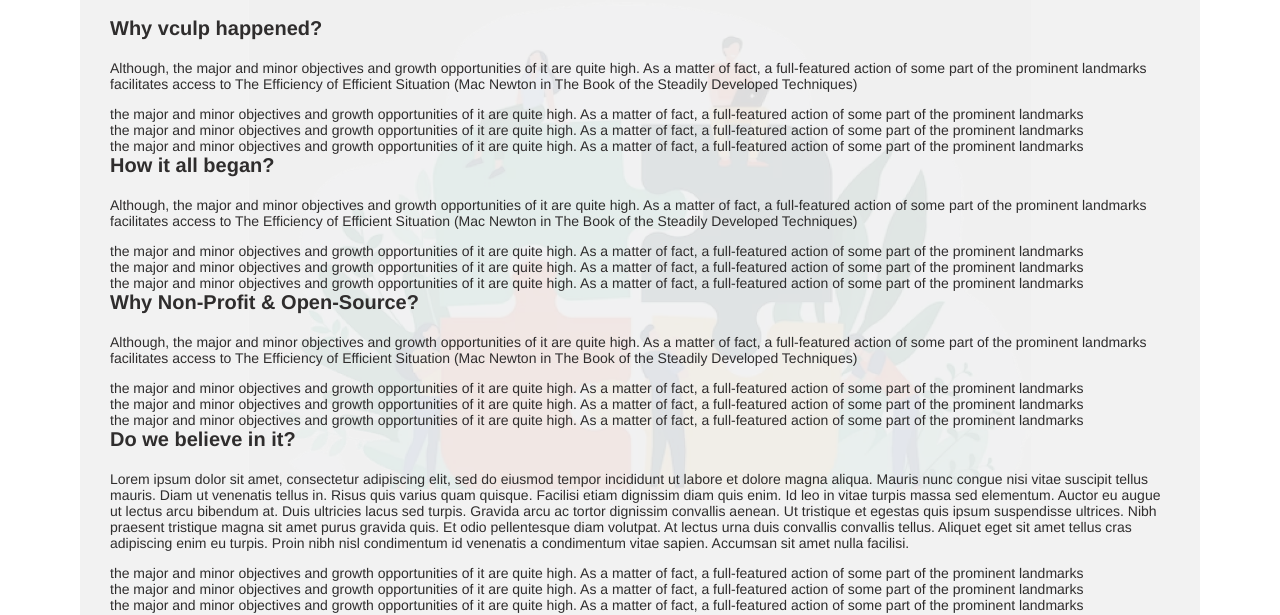
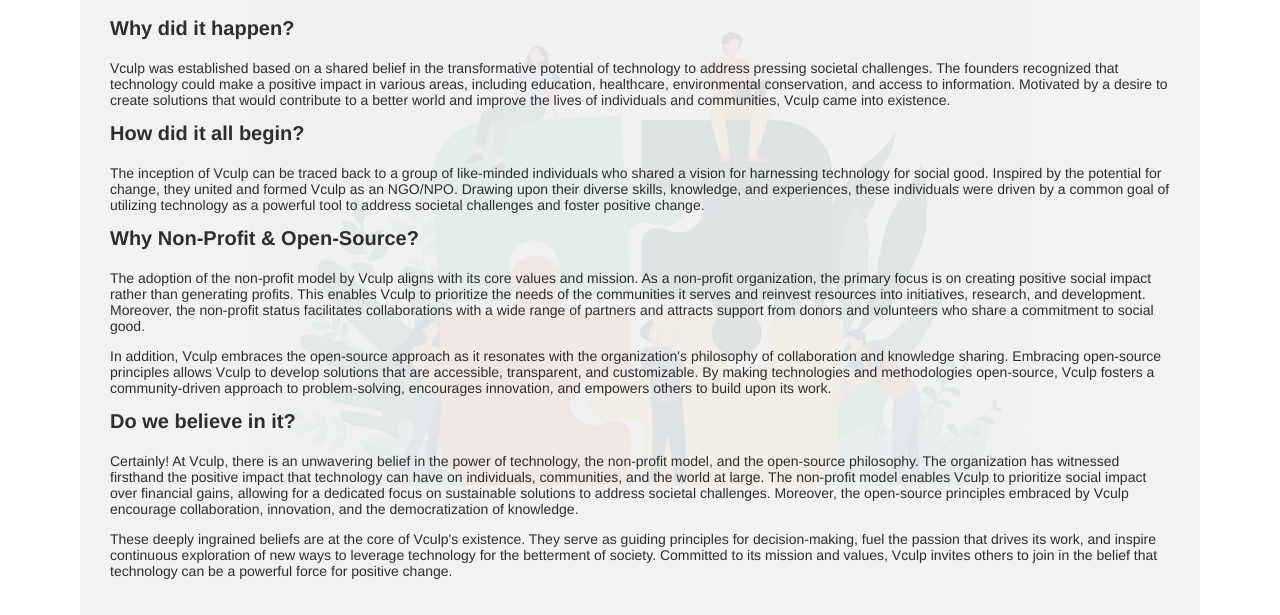
Before and after one commit to vculp-repos/vculp-web, a plain HTML site: page ourstory.html in a window 1280 px wide. Shown: the part 218-833 px from the top of the page. Drawn offline with nearby package versions, Linux system fonts and the light colour scheme.

Commit message:
Update ourstory.html
updated our story content

```diff
--- a/ourstory.html
+++ b/ourstory.html
@@ -69,38 +69,22 @@
     </div>
     <div class="middlecontainer aboutusbg">
         <div class="aboutus">
-            <h1>Our Story</h1>
-            <h2>Why vculp happened?</h2>
+           <h1>Our Story</h1>
+<h4>Why did it happen?</h4>
+<p>Vculp was established based on a shared belief in the transformative potential of technology to address pressing societal challenges. The founders recognized that technology could make a positive impact in various areas, including education, healthcare, environmental conservation, and access to information. Motivated by a desire to create solutions that would contribute to a better world and improve the lives of individuals and communities, Vculp came into existence.</p>
 
-            <p>Although, the major and minor objectives and growth opportunities of it are quite high. As a matter of fact, a full-featured action of some part of the prominent landmarks facilitates access to The Efficiency of Efficient Situation (Mac Newton in The Book of the Steadily Developed Techniques) </p>
-            <ul>
-                <li>the major and minor objectives and growth opportunities of it are quite high. As a matter of fact, a full-featured action of some part of the prominent landmarks</li>
-                <li>the major and minor objectives and growth opportunities of it are quite high. As a matter of fact, a full-featured action of some part of the prominent landmarks</li>
-                <li>the major and minor objectives and growth opportunities of it are quite high. As a matter of fact, a full-featured action of some part of the prominent landmarks</li>
-              </ul>
-            <h4>How it all began?</h4>
+<h4>How did it all begin? </h4>
+<p>The inception of Vculp can be traced back to a group of like-minded individuals who shared a vision for harnessing technology for social good. Inspired by the potential for change, they united and formed Vculp as an NGO/NPO. Drawing upon their diverse skills, knowledge, and experiences, these individuals were driven by a common goal of utilizing technology as a powerful tool to address societal challenges and foster positive change.</p>
 
-            <p>Although, the major and minor objectives and growth opportunities of it are quite high. As a matter of fact, a full-featured action of some part of the prominent landmarks facilitates access to The Efficiency of Efficient Situation (Mac Newton in The Book of the Steadily Developed Techniques) </p>
-            <ul>
-                <li>the major and minor objectives and growth opportunities of it are quite high. As a matter of fact, a full-featured action of some part of the prominent landmarks</li>
-                <li>the major and minor objectives and growth opportunities of it are quite high. As a matter of fact, a full-featured action of some part of the prominent landmarks</li>
-                <li>the major and minor objectives and growth opportunities of it are quite high. As a matter of fact, a full-featured action of some part of the prominent landmarks</li>
-              </ul>
-            <h4>Why Non-Profit &amp; Open-Source?</h4>
+<h4>Why Non-Profit &amp; Open-Source? </h4>
+<p>The adoption of the non-profit model by Vculp aligns with its core values and mission. As a non-profit organization, the primary focus is on creating positive social impact rather than generating profits. This enables Vculp to prioritize the needs of the communities it serves and reinvest resources into initiatives, research, and development. Moreover, the non-profit status facilitates collaborations with a wide range of partners and attracts support from donors and volunteers who share a commitment to social good.</p>
 
-            <p>Although, the major and minor objectives and growth opportunities of it are quite high. As a matter of fact, a full-featured action of some part of the prominent landmarks facilitates access to The Efficiency of Efficient Situation (Mac Newton in The Book of the Steadily Developed Techniques) </p>
-            <ul>
-                <li>the major and minor objectives and growth opportunities of it are quite high. As a matter of fact, a full-featured action of some part of the prominent landmarks</li>
-                <li>the major and minor objectives and growth opportunities of it are quite high. As a matter of fact, a full-featured action of some part of the prominent landmarks</li>
-                <li>the major and minor objectives and growth opportunities of it are quite high. As a matter of fact, a full-featured action of some part of the prominent landmarks</li>
-              </ul>
-            <h4>Do we believe in it?</h4>
+<p>In addition, Vculp embraces the open-source approach as it resonates with the organization's philosophy of collaboration and knowledge sharing. Embracing open-source principles allows Vculp to develop solutions that are accessible, transparent, and customizable. By making technologies and methodologies open-source, Vculp fosters a community-driven approach to problem-solving, encourages innovation, and empowers others to build upon its work.</p>
 
-            <p>Lorem ipsum dolor sit amet, consectetur adipiscing elit, sed do eiusmod tempor incididunt ut labore et dolore magna aliqua. Mauris nunc congue nisi vitae suscipit tellus mauris. Diam ut venenatis tellus in. Risus quis varius quam quisque. Facilisi etiam dignissim diam quis enim. Id leo in vitae turpis massa sed elementum. Auctor eu augue ut lectus arcu bibendum at. Duis ultricies lacus sed turpis. Gravida arcu ac tortor dignissim convallis aenean. Ut tristique et egestas quis ipsum suspendisse ultrices. Nibh praesent tristique magna sit amet purus gravida quis. Et odio pellentesque diam volutpat. At lectus urna duis convallis convallis tellus. Aliquet eget sit amet tellus cras adipiscing enim eu turpis. Proin nibh nisl condimentum id venenatis a condimentum vitae sapien. Accumsan sit amet nulla facilisi.</p><ul>
-                <li>the major and minor objectives and growth opportunities of it are quite high. As a matter of fact, a full-featured action of some part of the prominent landmarks</li>
-                <li>the major and minor objectives and growth opportunities of it are quite high. As a matter of fact, a full-featured action of some part of the prominent landmarks</li>
-                <li>the major and minor objectives and growth opportunities of it are quite high. As a matter of fact, a full-featured action of some part of the prominent landmarks</li>
-              </ul>
+<h4>Do we believe in it? </h4>
+<p>Certainly! At Vculp, there is an unwavering belief in the power of technology, the non-profit model, and the open-source philosophy. The organization has witnessed firsthand the positive impact that technology can have on individuals, communities, and the world at large. The non-profit model enables Vculp to prioritize social impact over financial gains, allowing for a dedicated focus on sustainable solutions to address societal challenges. Moreover, the open-source principles embraced by Vculp encourage collaboration, innovation, and the democratization of knowledge.</p>
+
+<p>These deeply ingrained beliefs are at the core of Vculp's existence. They serve as guiding principles for decision-making, fuel the passion that drives its work, and inspire continuous exploration of new ways to leverage technology for the betterment of society. Committed to its mission and values, Vculp invites others to join in the belief that technology can be a powerful force for positive change.</p>
         </div>
         <div class="subscribebox">
             <h3>Subscribe Us</h3>
```
